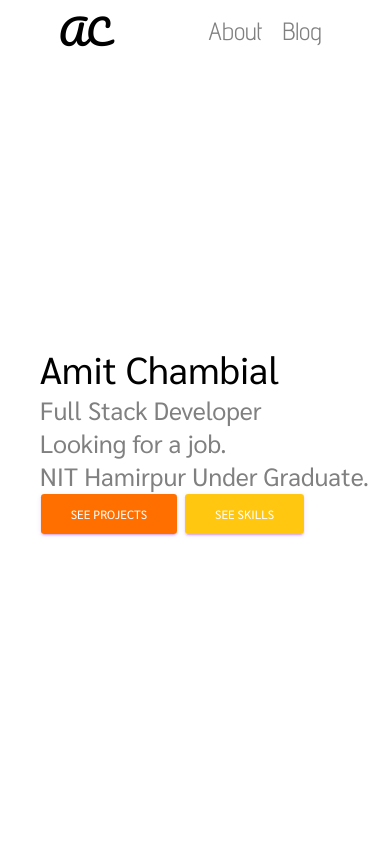
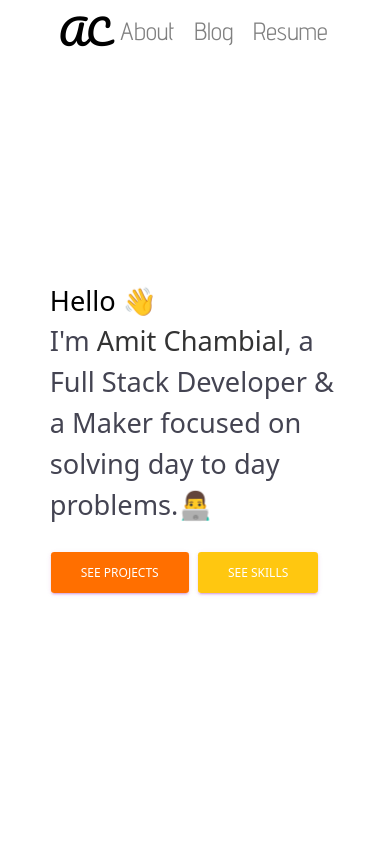
Before and after one commit to devaman/portfolio, a plain HTML site: page index.html in a window 390 px wide. Shown: the top 844 px of the page. Drawn offline with nearby package versions, Linux system fonts and the light colour scheme; a script that the page names is missing.

Commit message:
new design

```diff
--- a/assets/css/style.css
+++ b/assets/css/style.css
@@ -46,15 +46,15 @@ main{
 }
 main section.header{
     height: 100vh;
-    margin-top:-20px;
+    margin-top:-30px;
     display: flex;
     justify-content: space-between;
     align-items: center;
-    background-image: url('/assets/img/banner.png');
+    /* background-image: url('/assets/img/banner.png');
     background-attachment: fixed;
     background-position: 80% 50%;
     background-size: 500px;
-    background-repeat: no-repeat;
+    background-repeat: no-repeat; */
 }
 @media(max-width:992px){
     main section.header {
@@ -67,14 +67,27 @@ main section.header{
         }
 }
 main section.header div{
-    font-family: 'Sarabun',sans-serif;
-    font-size: 25px;
-    color: gray;
+    font-family: Apercu, "Source Sans Pro", system, system-ui, -apple-system, BlinkMacSystemFont, Roboto, Helvetica, Arial, sans-serif;
+    font-size: 2.5rem;
+    font-weight: 300;
+    line-height: 1.5;
+
+    width: 65%;
     margin-top: -50px;
 }
 main section.header div h1{
-    font-weight: 400;
-    color: black
+    font-weight: 300;
+    font-size: 2.3rem;
+}
+main section.header div b{
+    font-weight: 500;
+    color: #333;
+}
+main section.header div h2{
+    font-size: 2.5rem;
+    color: #444452;
+    font-weight: 300;
+    margin-bottom: 20px;
 }
 main section.header div p{
     color: rgba(255, 175, 37, 0.646);
@@ -85,9 +98,16 @@ main section.header div p{
         background-size: 100% !important;
         background-position: 50% 50% !important;
     }
+    main section.header div h1,main section.header div h2{
+        font-size: 1.7rem;
+    }
     main section.header div{
         margin-top: 0px;
+        width: 100%;
+        font-size: 1.75rem;
+        padding: 5px 30px 5px 10px;
     }
+
 
 }
 section > h1{
@@ -115,6 +135,12 @@ section.projects div.project div.content-pro{
     color: rgb(69, 69, 69);
     padding: 10px;
     font-family: 'Advent Pro', sans-serif;
+}
+section.projects div.project div.content-pro a:hover{
+    text-decoration: underline;
+    background-color: rgba(75, 75, 75, 0.18);
+    border-radius: 10px;
+    padding: 3px 5px;
 }
 section.projects div.project {
     height: 100vh;
--- a/index.html
+++ b/index.html
@@ -26,6 +26,7 @@
     <link rel="stylesheet" href="/assets/css/style.css">
     <meta name="viewport" content="width=device-width, initial-scale=1">
     <link rel="icon" type="image/png" href="assets/img/favicon.png" />
+    <link href="https://fonts.googleapis.com/css?family=Inconsolata:400,700" rel="stylesheet">
     <script src="https://unpkg.com/readline-js/lib/readline-js.js"></script>
     <link rel="stylesheet"
         href="https://cdn.rawgit.com/konpa/devicon/df6431e323547add1b4cf45992913f15286456d3/devicon.min.css">
@@ -55,16 +56,15 @@
         <ul class="menu">
             <li><a href="#about">About</a></li>
             <li><a href="https://blog.devaman.dev">Blog</a></li>
+            <li><a href="https://resume.devaman.dev">Resume</a></li>
         </ul>
     </nav>
     <a href="#top" id="up"><i></i></a>
     <main>
         <section class="header">
             <div>
-                <h1>Amit Chambial</h1>
-                Full Stack Developer<br>
-                Looking for a job.<br />
-                NIT Hamirpur Under Graduate.<br />
+                <h1>Hello 👋</h1>
+                <h2>I'm <b>Amit Chambial</b>, a Full Stack Developer & a Maker focused on solving day to day problems.👨‍💻 </h2>
                 <a href="#projects" class="btn btn-orange">See Projects</a>
                 <a href="#skills" class="btn btn-yellow">See Skills</a>
             </div>
@@ -275,9 +275,9 @@
     </footer>
     <script src="assets/js/index.js"></script>
     <script>
-        ReadLine({
-            height: "2px",
-            color: "orange"
+        let a =new ReadLine({
+            height: "4px",
+            color: "#00f3ff"
         });
     </script>
 </body>
```
